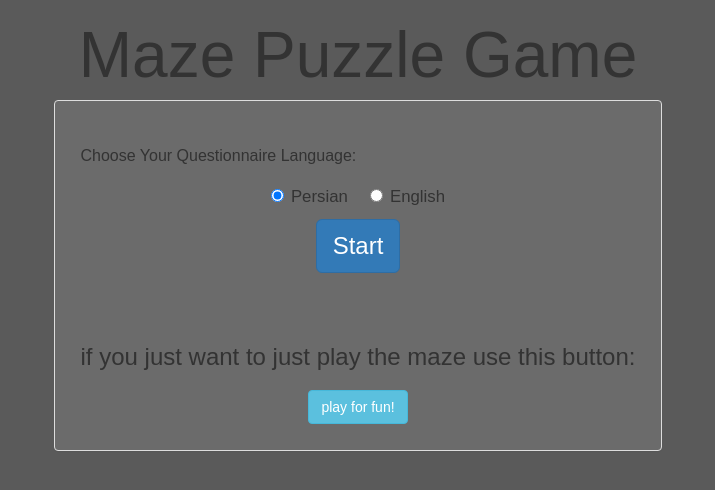
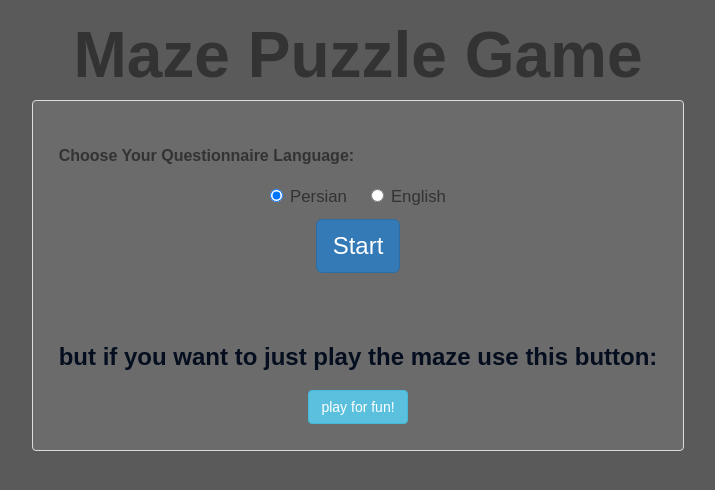
Before and after one commit to MatinDelkhosh/MazeTaskQuationnaire, a plain HTML site: page index.html in a window 1280 px wide. Shown: the whole page, without its empty margins (282-997 px from the left). Drawn offline with nearby package versions, Linux system fonts and the light colour scheme.

Commit message:
small fixes

```diff
--- a/index.html
+++ b/index.html
@@ -26,13 +26,20 @@
             display: flex;
             flex-direction: column;
             align-items: center;
-            font-family: Arial, sans-serif;
+            font-family: Calibri, 'Times New Roman', Arial, sans-serif;
             background-color: rgb(90, 90, 90);
         }
 
-        h1 {font-size: min(6vw,8vh);}
-        h2 {font-size: min(4vw,4vh);}
-        h3 {font-size: min(3vw,3vh);}
+        h1 {
+            font-size: min(6vw,8vh);
+            font-weight: bold;}
+        h2 {
+            color: rgb(5, 14, 31);
+            font-size: min(4vw,4vh);}
+        h3 {
+            color: rgb(5, 14, 31);
+            font-size: min(3vw,3vh);
+            font-weight: bold;}
 
         #controls {
             display: none;
@@ -141,7 +148,7 @@
 
         <hr>
 
-  		<div><h3>if you just want to just play the maze use this button:</h3></div>
+  		<div><h3>but if you want to just play the maze use this button:</h3></div>
         <div><button class="btn btn-info" onclick="startMazeSequenceNoSave()">
             play for fun!
         </button></div>
@@ -482,7 +489,7 @@
 
                 clearInterval(timerInterval);
                 mazeCount++;
-                meanTime = (meanTime + timer) / mazeCount;
+                meanTime = (meanTime * (mazeCount-1) + timer) / mazeCount;
                 player = { x: 0, y: 0 };
                 timer = 0;
                 document.getElementById('mobileControls').style.display = 'none';
```
